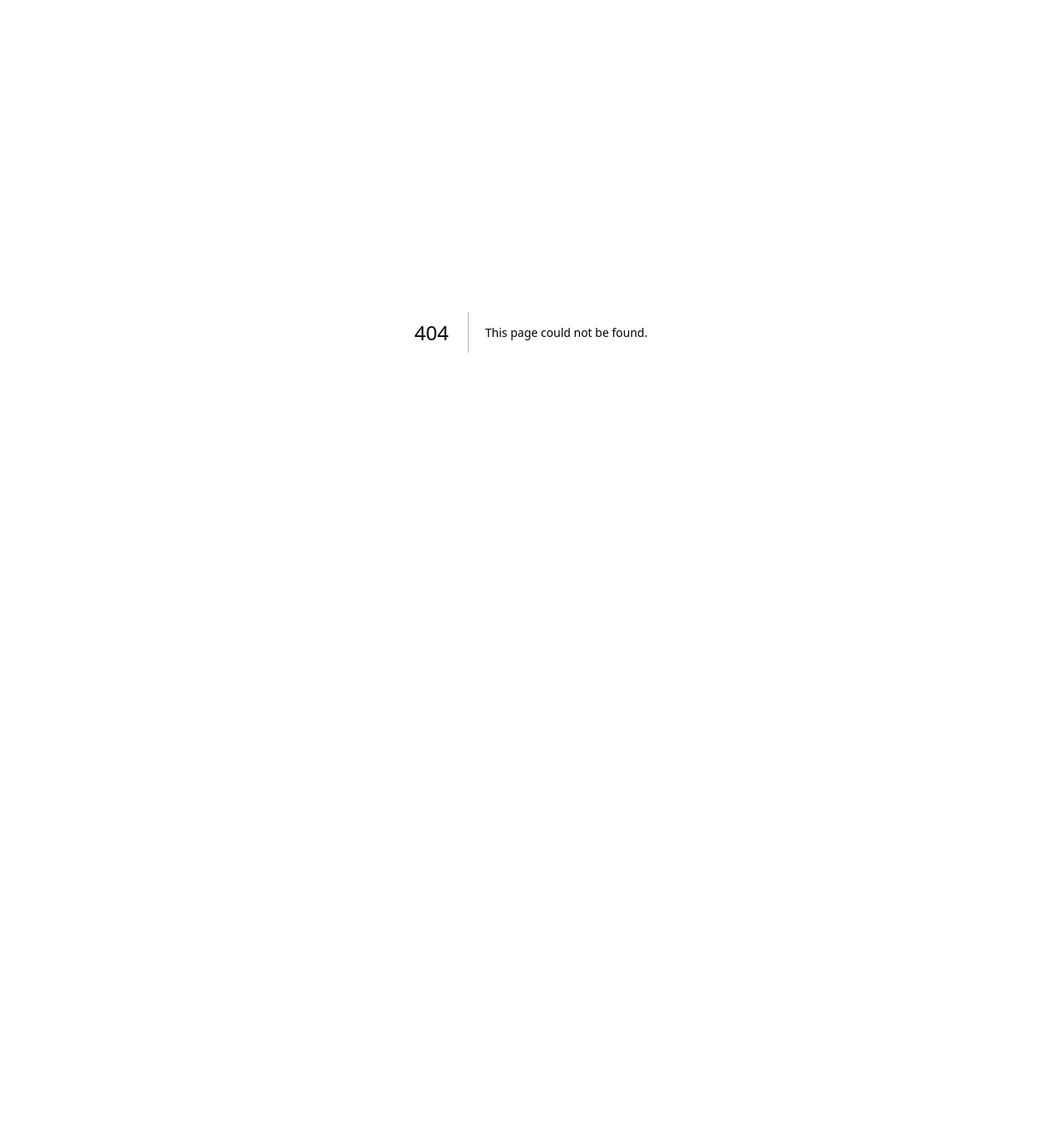
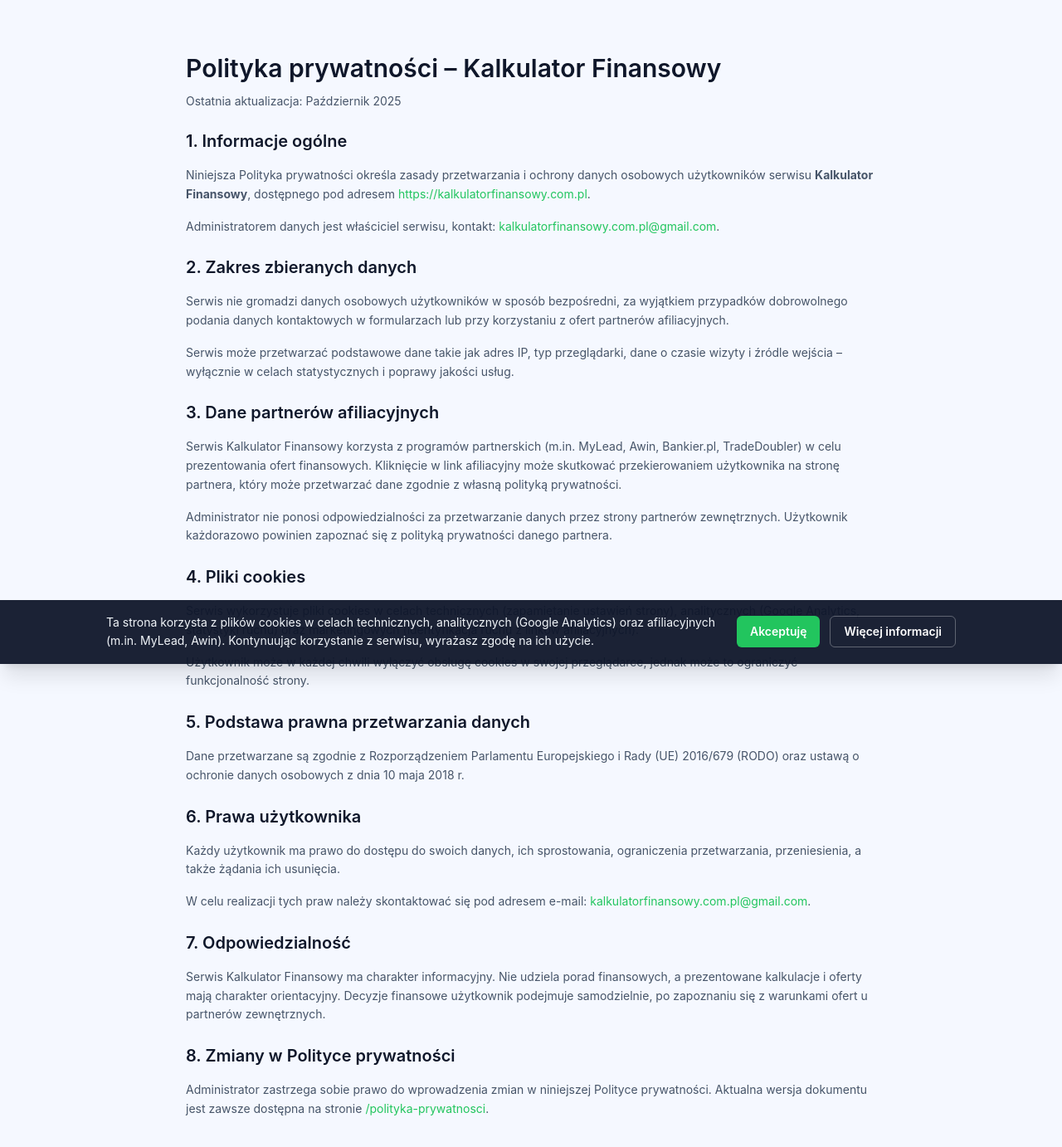
Before and after one commit to michalkrajnik/KalkulatorFinansowy, a Next.js app: page /polityka-prywatnosci in a window 1280 px wide. Before the commit this address had no page. Shown: the top 1382 px of the page at 83% size. Before the commit the page ends 800 px from the top, so only its background shows below. Built offline with nearby package versions, Linux system fonts and the light colour scheme.

Commit message:
Dodano footer, politykę prywatności i baner cookies

```diff
--- a/src/app/layout.tsx
+++ b/src/app/layout.tsx
@@ -1,6 +1,7 @@
 import type { Metadata } from "next";
 import { Geist, Geist_Mono } from "next/font/google";
 import "./globals.css";
+import CookieBanner from "@/components/CookieBanner";
 
 const geistSans = Geist({
   variable: "--font-geist-sans",
@@ -78,6 +79,7 @@
         className={`${geistSans.variable} ${geistMono.variable} antialiased bg-background text-foreground`}
       >
         {children}
+        <CookieBanner />
       </body>
     </html>
   );
--- a/src/app/page.tsx
+++ b/src/app/page.tsx
@@ -87,8 +87,6 @@
 };
 
 export default function Home() {
-  const currentYear = new Date().getFullYear();
-
   return (
     <>
       <Script
@@ -256,22 +254,25 @@
           </div>
         </section>
       </main>
-
-      <footer className="border-t border-slate-200 bg-white/90">
-        <div className="mx-auto flex max-w-6xl flex-col gap-4 px-4 py-8 text-sm text-muted sm:px-6 md:px-8 sm:flex-row sm:items-center sm:justify-between">
-          <p className="text-base font-semibold text-foreground">Kalkulator Kredytowy</p>
-          <div className="flex flex-wrap items-center gap-4">
-            <a href="mailto:kontakt@kalkulatorkredytowy.pl" className="transition hover:text-accent">
-              kontakt@kalkulatorkredytowy.pl
+      <footer className="mt-10 border-t border-slate-200 bg-white/90">
+        <div className="mx-auto max-w-6xl px-4 py-6 text-center text-sm text-muted sm:px-6 md:px-8">
+          <p className="font-medium text-foreground">
+            <strong>Kalkulator Finansowy</strong> © 2025 – Oblicz raty, porównaj oferty, wybierz najlepszy kredyt.
+          </p>
+          <p className="mt-1">
+            Kontakt:{" "}
+            <a
+              href="mailto:kalkulatorfinansowy.com.pl@gmail.com"
+              className="text-cta hover:underline"
+            >
+              kalkulatorfinansowy.com.pl@gmail.com
             </a>
-            <a href="#polityka-prywatnosci" className="transition hover:text-accent">
-              Polityka prywatności (w przygotowaniu)
+          </p>
+          <p className="mt-1">
+            <a href="/polityka-prywatnosci" className="text-cta hover:underline">
+              Polityka prywatności
             </a>
-            <a href="#rodo" className="transition hover:text-accent">
-              RODO (w przygotowaniu)
-            </a>
-            <span className="text-xs text-muted">© {currentYear} Wszystkie prawa zastrzeżone.</span>
-          </div>
+          </p>
         </div>
       </footer>
     </>
--- /dev/null
+++ b/src/app/polityka-prywatnosci/page.tsx
@@ -0,0 +1,136 @@
+import type { Metadata } from "next";
+
+export const metadata: Metadata = {
+  title: "Polityka prywatności – Kalkulator Finansowy",
+  description:
+    "Poznaj zasady przetwarzania danych w serwisie Kalkulator Finansowy. Informacje o cookies, współpracy afiliacyjnej i prawach użytkowników.",
+};
+
+export default function PrivacyPolicyPage() {
+  return (
+    <main className="mx-auto flex max-w-4xl flex-col gap-6 px-4 py-16 sm:px-6 md:px-8">
+      <header className="space-y-3 text-center sm:text-left">
+        <h1 className="text-3xl font-semibold text-foreground">
+          Polityka prywatności – Kalkulator Finansowy
+        </h1>
+        <p className="text-sm text-muted">Ostatnia aktualizacja: Październik 2025</p>
+      </header>
+
+      <section className="space-y-4 text-sm leading-relaxed text-muted">
+        <h2 className="text-xl font-semibold text-foreground">1. Informacje ogólne</h2>
+        <p>
+          Niniejsza Polityka prywatności określa zasady przetwarzania i ochrony danych
+          osobowych użytkowników serwisu <strong>Kalkulator Finansowy</strong>,
+          dostępnego pod adresem{" "}
+          <a
+            href="https://kalkulatorfinansowy.com.pl"
+            className="text-cta hover:underline"
+          >
+            https://kalkulatorfinansowy.com.pl
+          </a>
+          .
+        </p>
+        <p>
+          Administratorem danych jest właściciel serwisu, kontakt:{" "}
+          <a href="mailto:kalkulatorfinansowy.com.pl@gmail.com" className="text-cta hover:underline">
+            kalkulatorfinansowy.com.pl@gmail.com
+          </a>
+          .
+        </p>
+      </section>
+
+      <section className="space-y-4 text-sm leading-relaxed text-muted">
+        <h2 className="text-xl font-semibold text-foreground">2. Zakres zbieranych danych</h2>
+        <p>
+          Serwis nie gromadzi danych osobowych użytkowników w sposób bezpośredni, za
+          wyjątkiem przypadków dobrowolnego podania danych kontaktowych w formularzach
+          lub przy korzystaniu z ofert partnerów afiliacyjnych.
+        </p>
+        <p>
+          Serwis może przetwarzać podstawowe dane takie jak adres IP, typ przeglądarki,
+          dane o czasie wizyty i źródle wejścia – wyłącznie w celach statystycznych i
+          poprawy jakości usług.
+        </p>
+      </section>
+
+      <section className="space-y-4 text-sm leading-relaxed text-muted">
+        <h2 className="text-xl font-semibold text-foreground">3. Dane partnerów afiliacyjnych</h2>
+        <p>
+          Serwis Kalkulator Finansowy korzysta z programów partnerskich (m.in. MyLead,
+          Awin, Bankier.pl, TradeDoubler) w celu prezentowania ofert finansowych.
+          Kliknięcie w link afiliacyjny może skutkować przekierowaniem użytkownika na
+          stronę partnera, który może przetwarzać dane zgodnie z własną polityką
+          prywatności.
+        </p>
+        <p>
+          Administrator nie ponosi odpowiedzialności za przetwarzanie danych przez
+          strony partnerów zewnętrznych. Użytkownik każdorazowo powinien zapoznać się z
+          polityką prywatności danego partnera.
+        </p>
+      </section>
+
+      <section className="space-y-4 text-sm leading-relaxed text-muted">
+        <h2 className="text-xl font-semibold text-foreground">4. Pliki cookies</h2>
+        <p>
+          Serwis wykorzystuje pliki cookies w celach technicznych (zapamiętanie
+          ustawień strony), analitycznych (Google Analytics, statystyki ruchu) oraz
+          marketingowych (identyfikacja ruchu z linków afiliacyjnych).
+        </p>
+        <p>
+          Użytkownik może w każdej chwili wyłączyć obsługę cookies w swojej
+          przeglądarce, jednak może to ograniczyć funkcjonalność strony.
+        </p>
+      </section>
+
+      <section className="space-y-4 text-sm leading-relaxed text-muted">
+        <h2 className="text-xl font-semibold text-foreground">5. Podstawa prawna przetwarzania danych</h2>
+        <p>
+          Dane przetwarzane są zgodnie z Rozporządzeniem Parlamentu Europejskiego i
+          Rady (UE) 2016/679 (RODO) oraz ustawą o ochronie danych osobowych z dnia
+          10 maja 2018 r.
+        </p>
+      </section>
+
+      <section className="space-y-4 text-sm leading-relaxed text-muted">
+        <h2 className="text-xl font-semibold text-foreground">6. Prawa użytkownika</h2>
+        <p>
+          Każdy użytkownik ma prawo do dostępu do swoich danych, ich sprostowania,
+          ograniczenia przetwarzania, przeniesienia, a także żądania ich usunięcia.
+        </p>
+        <p>
+          W celu realizacji tych praw należy skontaktować się pod adresem e-mail:{" "}
+          <a href="mailto:kalkulatorfinansowy.com.pl@gmail.com" className="text-cta hover:underline">
+            kalkulatorfinansowy.com.pl@gmail.com
+          </a>
+          .
+        </p>
+      </section>
+
+      <section className="space-y-4 text-sm leading-relaxed text-muted">
+        <h2 className="text-xl font-semibold text-foreground">7. Odpowiedzialność</h2>
+        <p>
+          Serwis Kalkulator Finansowy ma charakter informacyjny. Nie udziela porad
+          finansowych, a prezentowane kalkulacje i oferty mają charakter orientacyjny.
+          Decyzje finansowe użytkownik podejmuje samodzielnie, po zapoznaniu się z
+          warunkami ofert u partnerów zewnętrznych.
+        </p>
+      </section>
+
+      <section className="space-y-4 text-sm leading-relaxed text-muted">
+        <h2 className="text-xl font-semibold text-foreground">8. Zmiany w Polityce prywatności</h2>
+        <p>
+          Administrator zastrzega sobie prawo do wprowadzenia zmian w niniejszej
+          Polityce prywatności. Aktualna wersja dokumentu jest zawsze dostępna na
+          stronie{" "}
+          <a
+            href="https://kalkulatorfinansowy.com.pl/polityka-prywatnosci"
+            className="text-cta hover:underline"
+          >
+            /polityka-prywatnosci
+          </a>
+          .
+        </p>
+      </section>
+    </main>
+  );
+}
--- /dev/null
+++ b/src/components/CookieBanner.js
@@ -0,0 +1,48 @@
+'use client';
+
+import { useState, useEffect } from "react";
+
+export default function CookieBanner() {
+  const [visible, setVisible] = useState(false);
+
+  useEffect(() => {
+    const consent = window.localStorage.getItem("cookie_consent");
+    if (!consent) {
+      setVisible(true);
+    }
+  }, []);
+
+  const acceptCookies = () => {
+    window.localStorage.setItem("cookie_consent", "true");
+    setVisible(false);
+  };
+
+  if (!visible) return null;
+
+  return (
+    <div className="fixed bottom-0 left-0 z-50 w-full bg-slate-900/95 px-4 py-4 text-sm text-white shadow-xl">
+      <div className="mx-auto flex max-w-5xl flex-col items-stretch gap-4 md:flex-row md:items-center md:justify-between">
+        <p className="leading-relaxed text-slate-100">
+          Ta strona korzysta z plików cookies w celach technicznych, analitycznych (Google
+          Analytics) oraz afiliacyjnych (m.in. MyLead, Awin). Kontynuując korzystanie z serwisu,
+          wyrażasz zgodę na ich użycie.
+        </p>
+        <div className="flex flex-shrink-0 gap-3">
+          <button
+            type="button"
+            onClick={acceptCookies}
+            className="rounded-md bg-cta px-4 py-2 text-sm font-semibold text-white transition hover:bg-cta-dark focus-visible:outline focus-visible:outline-2 focus-visible:outline-offset-2 focus-visible:outline-cta"
+          >
+            Akceptuję
+          </button>
+          <a
+            href="/polityka-prywatnosci"
+            className="rounded-md border border-white/30 px-4 py-2 text-sm font-semibold text-white transition hover:border-white hover:text-white"
+          >
+            Więcej informacji
+          </a>
+        </div>
+      </div>
+    </div>
+  );
+}
```
